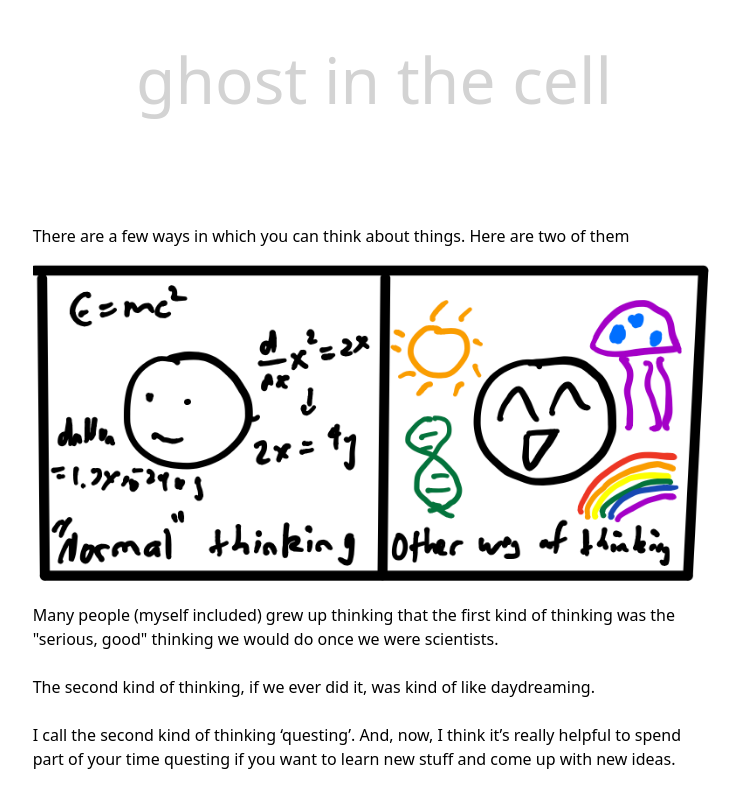
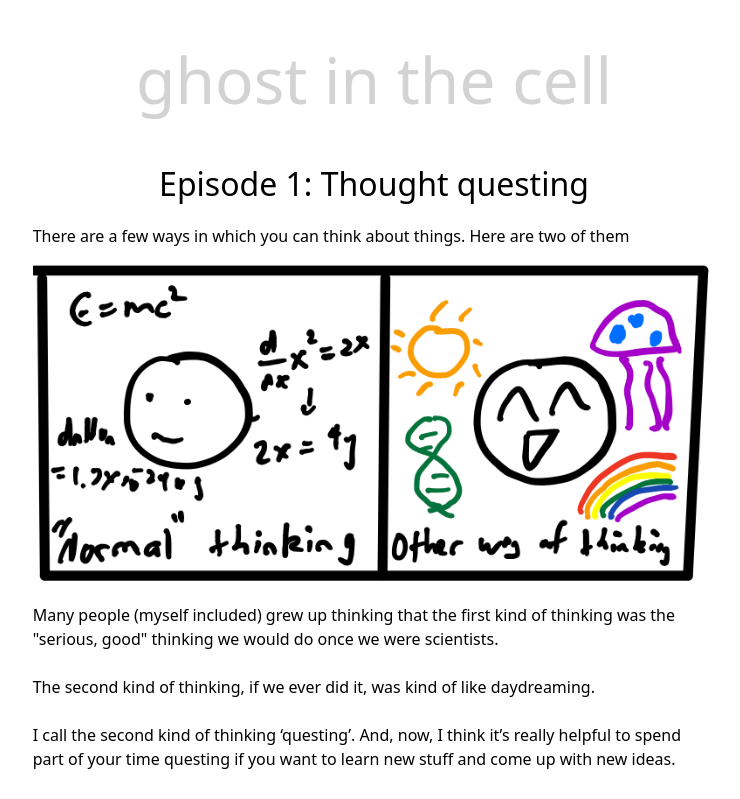
Before and after one commit to laurademing/laurademing.github.io, a plain HTML site: page episodes/1.html in a window 1280 px wide. Shown: the top 799 px of the page, without its empty margins (266-1006 px from the left). Drawn offline with nearby package versions, Linux system fonts and the light colour scheme.

Commit message:
Update 1.html

```diff
--- a/episodes/1.html
+++ b/episodes/1.html
@@ -33,7 +33,7 @@
         }
 
         #title {
-            color: white;
+            color: black;
             font-size: 24pt;
             margin-bottom: 12pt;
         }
@@ -65,7 +65,7 @@
 
     <div id="content">
         <h2 id="title">
-            first episode
+            Episode 1: Thought questing
         </h2>
 
         <p>
```
